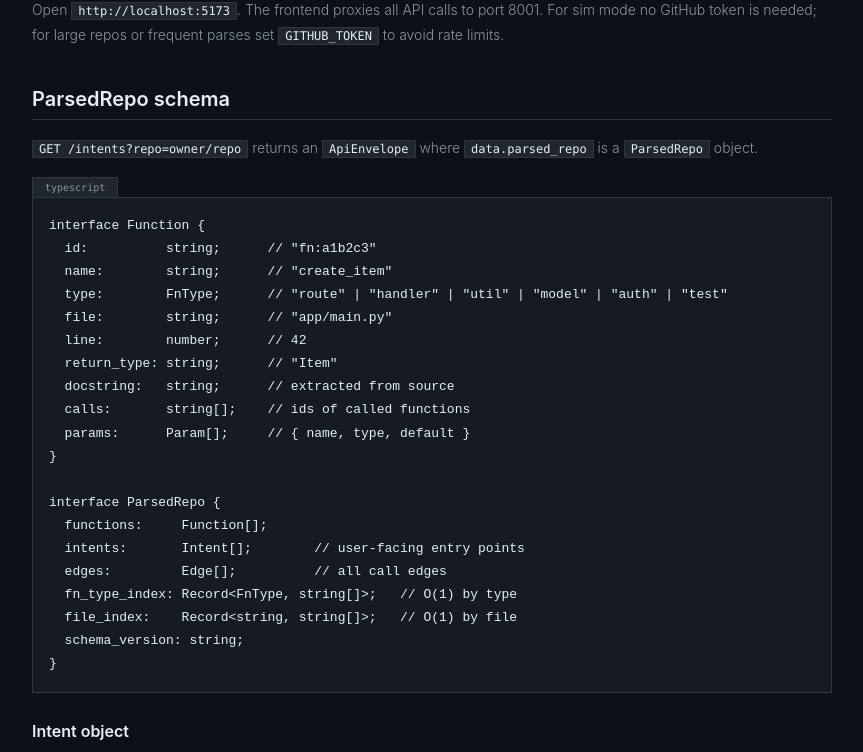
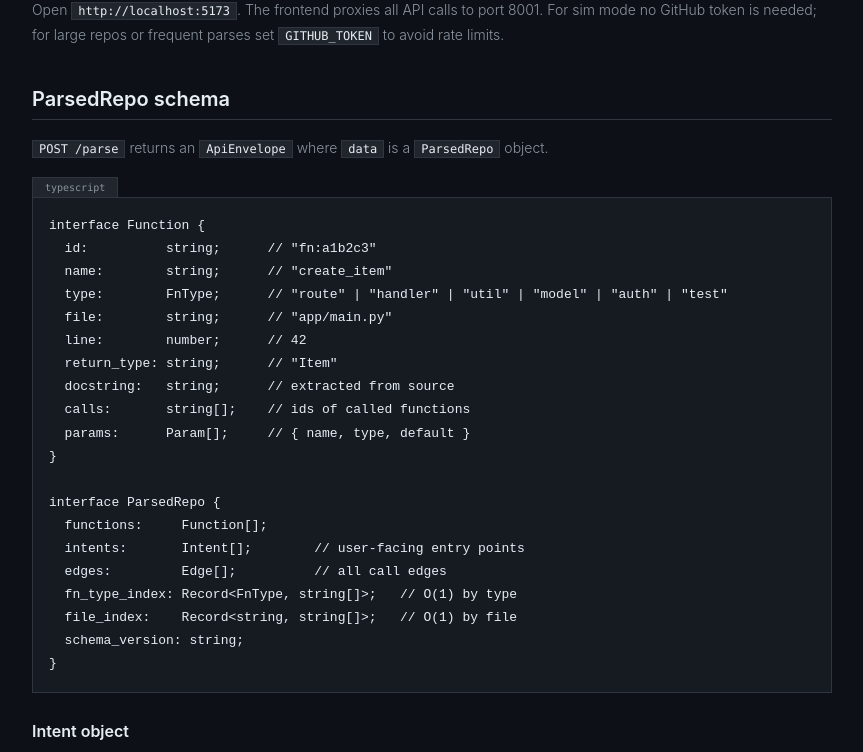
Before and after one commit to onedownz01/Thirdwheel-codeflow, a React (Vite) app in the folder frontend/: page /docs in a window 1280 px wide. Shown: the part 1076-1828 px from the top of the page, without its empty margins (318-1181 px from the left). Built offline with nearby package versions, Linux system fonts and the light colour scheme; no server answers; a web font is replaced by a local one.

Commit message:
fix: correct API docs — POST /parse returns ParsedRepo, not GET /intents

```diff
--- a/frontend/src/pages/DocsPage.tsx
+++ b/frontend/src/pages/DocsPage.tsx
@@ -241,8 +241,8 @@ npm run dev`}</Code>
           {/* Schema */}
           <H2 id="schema">ParsedRepo schema</H2>
           <P>
-            <InlineCode>GET /intents?repo=owner/repo</InlineCode> returns an <InlineCode>ApiEnvelope</InlineCode> where{' '}
-            <InlineCode>data.parsed_repo</InlineCode> is a <InlineCode>ParsedRepo</InlineCode> object.
+            <InlineCode>POST /parse</InlineCode> returns an <InlineCode>ApiEnvelope</InlineCode> where{' '}
+            <InlineCode>data</InlineCode> is a <InlineCode>ParsedRepo</InlineCode> object.
           </P>
           <Code lang="typescript">{`interface Function {
   id:          string;      // "fn:a1b2c3"
@@ -309,9 +309,14 @@ interface ParsedRepo {
 
           {[
             {
+              method: 'POST', path: '/parse',
+              desc: 'Parse a repo and return the full ParsedRepo. Body: { repo: "owner/repo", token?: string, bust_cache?: boolean }. Results are cached.',
+              ret: 'ApiEnvelope<ParsedRepo>',
+            },
+            {
               method: 'GET', path: '/intents?repo={owner/repo}',
-              desc: 'Parse a repo and return the full ParsedRepo + intents. Results are cached — subsequent calls for the same repo are instant.',
-              ret: 'ApiEnvelope<{ parsed_repo: ParsedRepo, intents: Intent[] }>',
+              desc: 'Return intents list for an already-parsed repo.',
+              ret: 'ApiEnvelope<{ repo: string, branch: string, count: number, intents: Intent[] }>',
             },
             {
               method: 'GET', path: '/occurrences?intent_id={id}',
@@ -415,7 +420,7 @@ trace.set_tracer_provider(provider)`}</Code>
           {/* Agents */}
           <H2 id="agents">Using with agents</H2>
           <P>
-            The recommended pattern for LLM agents is to call <InlineCode>GET /intents</InlineCode> once
+            The recommended pattern for LLM agents is to call <InlineCode>POST /parse</InlineCode> once
             at the start of a session and pass the entire <InlineCode>ParsedRepo</InlineCode> as context.
             36% fewer tokens than raw source, 100% function recall.
           </P>
@@ -423,13 +428,11 @@ trace.set_tracer_provider(provider)`}</Code>
           <H3 id="agents-lookup">Efficient lookups</H3>
           <Code lang="python">{`import httpx, json
 
-repo = httpx.get("http://localhost:8001/intents?repo=tiangolo/fastapi").json()
-parsed = repo["data"]["parsed_repo"]
+resp = httpx.post("http://localhost:8001/parse", json={"repo": "tiangolo/fastapi"}).json()
+parsed = resp["data"]
 
 # All route functions — O(1)
-routes = [
-    parsed["fn_type_index"]["route"]  # list of fn ids
-]
+routes = parsed["fn_type_index"].get("route", [])  # list of fn ids
 
 # All functions in a specific file — O(1)
 main_fns = parsed["file_index"].get("app/main.py", [])
@@ -443,7 +446,7 @@ fn = fn_map["fn:a1b2c3"]`}</Code>
             Each <InlineCode>Intent</InlineCode> represents something a user can do. Pass the intent list
             to your agent so it can map user tasks to code paths without reading every file.
           </P>
-          <Code lang="python">{`intents = repo["data"]["intents"]
+          <Code lang="python">{`intents = parsed["intents"]
 # [{ "name": "POST /items", "fn_id": "fn:a1b2c3", "confidence": 0.94, ... }]
 
 # Give your agent a lookup: "what code handles POST /items?"
--- a/frontend/src/pages/LandingPage.tsx
+++ b/frontend/src/pages/LandingPage.tsx
@@ -134,7 +134,8 @@ uvicorn backend.main:app --reload --port 8001
 cd frontend && npm install && npm run dev`;
 
 const API_ROUTES = [
-  { m: 'GET',  path: '/intents?repo={owner/repo}',  desc: 'Full ParsedRepo + all intents' },
+  { m: 'POST', path: '/parse',                       desc: 'Parse a repo → full ParsedRepo JSON' },
+  { m: 'GET',  path: '/intents?repo={owner/repo}',  desc: 'Intents list for an already-parsed repo' },
   { m: 'GET',  path: '/occurrences?intent_id=…',    desc: 'Call chain for one intent' },
   { m: 'POST', path: '/trace/start',                 desc: 'Start a trace session' },
   { m: 'POST', path: '/trace/ingest',                desc: 'Ingest OTel spans' },
@@ -458,7 +459,7 @@ export default function LandingPage() {
                   One call. Everything your agent needs.
                 </h2>
                 <p style={{ fontSize: 14, fontWeight: 300, color: C.muted, lineHeight: 1.85, marginBottom: 16 }}>
-                  <code style={{ ...mono, fontSize: 12, color: C.text, background: C.bg3, padding: '2px 6px', fontWeight: 300 }}>GET /intents?repo=owner/repo</code> returns
+                  <code style={{ ...mono, fontSize: 12, color: C.text, background: C.bg3, padding: '2px 6px', fontWeight: 300 }}>POST /parse</code> returns
                   a{' '}<code style={{ ...mono, fontSize: 12, color: C.text, background: C.bg3, padding: '2px 6px', fontWeight: 300 }}>ParsedRepo</code>{' '}
                   — every function with its name, type, file, line, return type, docstring, and which functions it calls.
                 </p>
```
Also changed, not shown: 1 other file (tests, documents, lock files or other folders).
